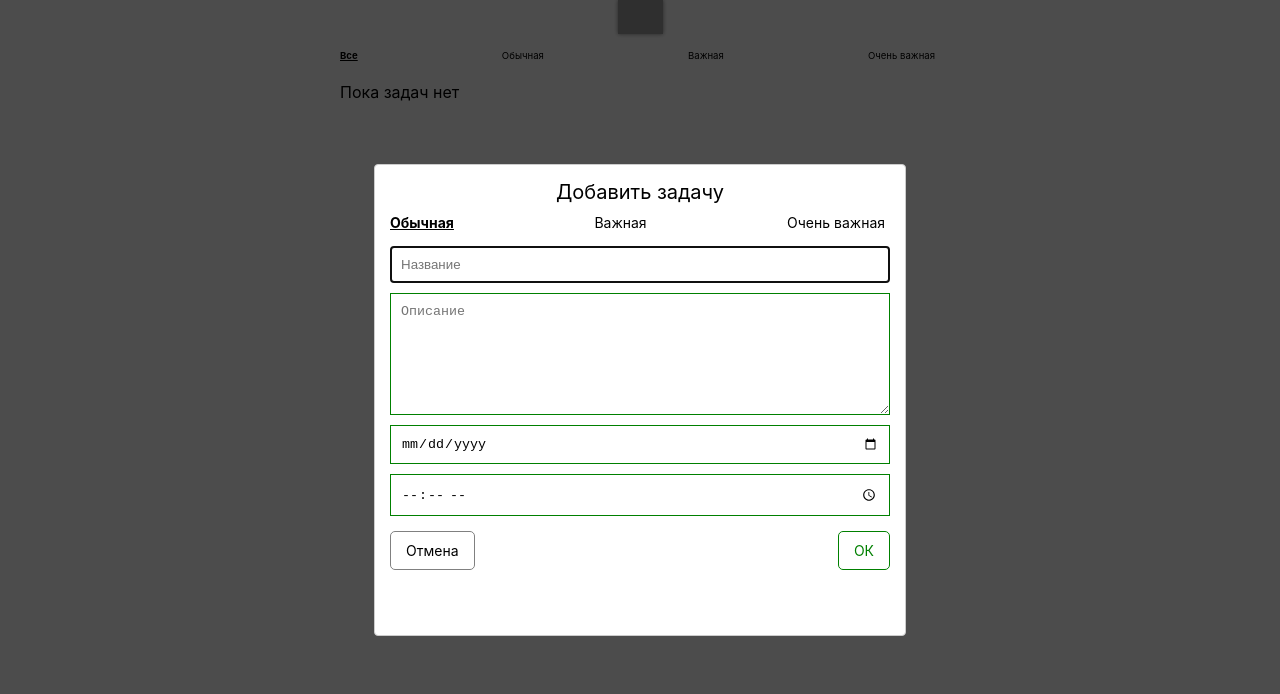
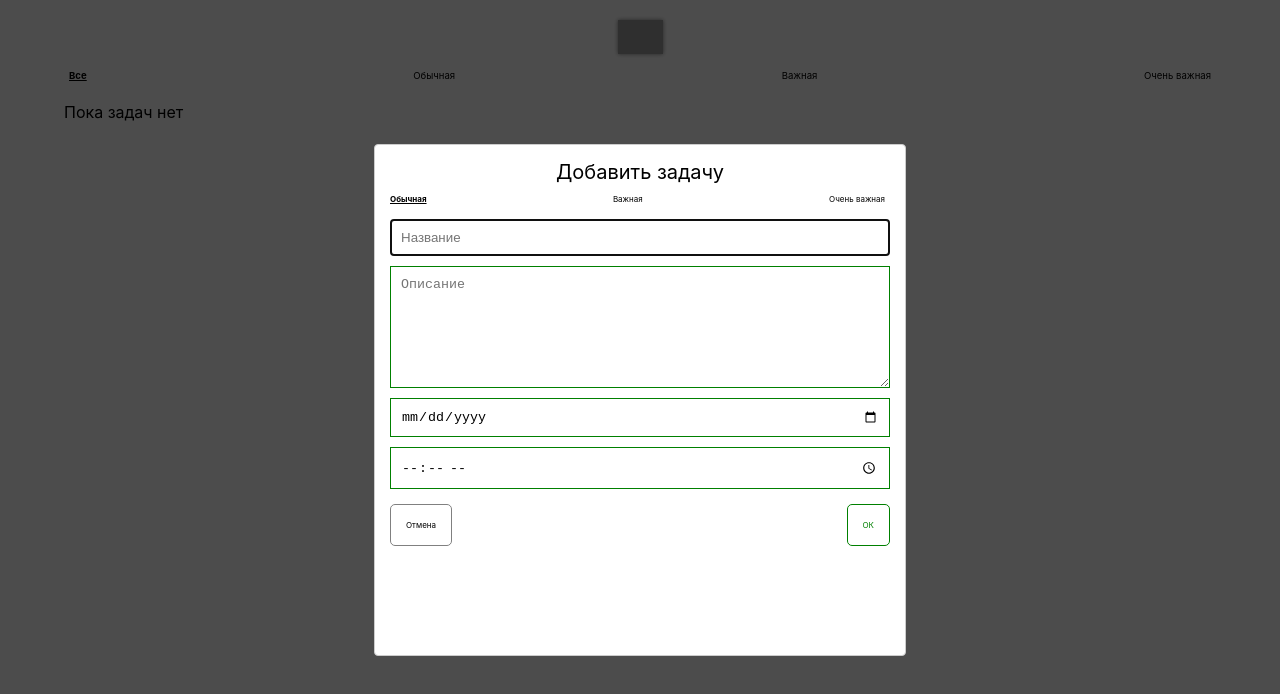
Before and after one commit to AlexanderYAntonov/todo-list, a React (Create React App) app: page / in a window 1280 px wide. Both pictures are taken after a click on the element 640 px from the left and 22 px from the top of the page. Shown: the top 694 px of the page. Built offline with nearby package versions, Linux system fonts and the light colour scheme; grey boxes are pictures that could not be loaded.

Commit message:
Code and styles cleaned. README edited.

```diff
--- a/src/components/Add.css
+++ b/src/components/Add.css
@@ -4,10 +4,10 @@
 	flex-direction: column;
 	align-items: stretch;
   width: 500px;
-  height: 55vh;
+  height: 60vh;
 	margin: auto;
   padding: 5px;
-  font-size:14px;
+  font-size:0.5rem;
 }
 
 .add__header {
@@ -43,8 +43,8 @@
 	border: 1px solid green;
 	color: green;
 	border-radius: 5px;
-	padding: 10px 15px;
-	margin-top: 15px;
+	padding: 15px 15px;
+  margin-top: 15px;
 }
 
 .add__add_btn:hover {
@@ -95,10 +95,40 @@
 @media (orientation: portrait) {
   .add__form {
     width: 250px;
-    height: 70vh;
+    min-height: 75vh;
+    display: flex;
+    flex-direction: column;
+    justify-content: space-between;
   }
 
   .add__textarea {
     height: 200px;
   }
 }
+
+@media only screen and (min-width: 768px) and (max-width: 1000px) and (orientation: portrait) {
+  .add__form {
+    width: 500px;
+    min-height: 55vh;
+  }
+
+}
+
+@media only screen and (min-height: 1300px) and (orientation: portrait) {
+  .add__form {
+    width: 700px;
+    min-height: 25vh;
+    font-size:1rem;
+  }
+
+  .add__header {
+    font-size: 26px;
+  }
+
+}
+
+@media only screen and (min-height: 670px) and (max-height: 1300px) and (orientation: portrait) {
+  .add__form {
+    min-height: 65vh;
+  }
+}
--- a/src/components/Add.js
+++ b/src/components/Add.js
@@ -120,9 +120,19 @@ class Add extends React.Component {
 			titleStatus,
 			descriptionStatus,
 		} = this.state;
+		const { currentID } = this.props;
+
+		let strTitle = '';
+
+		if (currentID === 0) {
+			strTitle = 'Добавить задачу';
+		} else {
+			strTitle = 'Изменить задачу';
+		}
+
 		return (
 			<form className="add__form">
-				<span className="add__header">Добавить задачу</span>
+				<span className="add__header">{strTitle}</span>
 
 				<div
 					onChange={event => this.setPriority(event)}
--- a/src/components/AddNew.css
+++ b/src/components/AddNew.css
@@ -6,7 +6,7 @@
   background-image:url('../images/add.svg');
   filter: drop-shadow(0 0 2px gray);
   transition: transform 500ms ease-in-out;
-  margin: 0 auto;
+  margin: 20px auto 0 auto;
 }
 
 .AddNew-icon:hover {
--- a/src/components/AddNew.js
+++ b/src/components/AddNew.js
@@ -39,7 +39,6 @@ export class AddNew extends React.Component {
 
 	//handle button click
 	handleAddNew = task => {
-		//this.closeModal();
 		this.props.handleAdd(task);
 		this.setState({ modalIsOpen: false });
 	};
--- a/src/components/List.css
+++ b/src/components/List.css
@@ -1,6 +1,5 @@
 .List__selsAndList {
   width: 90%;
-  max-width: 600px;
   min-width: 200px;
   margin: 0 auto;
   display: flex;
@@ -9,12 +8,13 @@
 }
 
 .List__task {
+  position:relative;
   font-size:12px;
   border:1px solid gray;
-  box-shadow:2px 2px 2px gray;
-  position:relative;
+  box-shadow: 2px 2px 2px #8f8888;
   margin-top: 20px;
   padding: 0 30px;
+  border-radius: 5px;
   display:flex;
   flex-direction: column;
   align-items: flex-start;
@@ -82,25 +82,32 @@
   background-image:url('../images/del.svg');
 }
 
-.checked_radio {
-  font-weight:bold;
-  text-decoration: underline;
-  margin-right:5px;
-  padding:5px 0;
-}
-
-.no_checked_radio {
-  font-weight:normal;
-  text-decoration: none;
-  margin-right:5px;
-  padding:5px 0;
-}
-
 .List__form-radio {
   display: flex;
   flex-direction: row;
   justify-content: space-between;
   font-size: 0.6rem;
+}
+
+.List__form-radio label {
+  padding: 5px;
+}
+
+.List-checked_radio {
+  font-weight:bold;
+  text-decoration: underline;
+  margin: 0;
+}
+
+.List-no_checked_radio {
+  font-weight:normal;
+  text-decoration: none;
+  margin: 0;
+}
+
+.List__form-radio label:hover {
+  filter:drop-shadow(2px 2px 2px #8f8888);
+  transition: 0.2s ease-in-out;
 }
 
 .List__form-radio:nth-last-child {
@@ -110,3 +117,45 @@
 .List__form-radio input[type="radio"] {
   display:none;
 }
+
+@media only screen and (min-width: 768px) and (max-width: 1000px) and (orientation: portrait) {
+  .List__task {
+    font-size: 18px;
+    padding: 0 40px;
+  }
+
+  .List__form-radio {
+    font-size: 1rem;
+  }
+
+  .List__task-icon {
+    width: 30px;
+    height:30px;
+  }
+
+  .List__task-edit {
+    top: 50px;
+    left: 5px;
+  }
+}
+
+@media only screen and (min-height: 1300px) and (orientation: portrait) {
+  .List__task {
+    font-size: 24px;
+    padding: 0 40px;
+  }
+
+  .List__form-radio {
+    font-size: 1rem;
+  }
+
+  .List__task-icon {
+    width: 30px;
+    height:30px;
+  }
+
+  .List__task-edit {
+    top: 50px;
+    left: 5px;
+  }
+}
--- a/src/components/List.js
+++ b/src/components/List.js
@@ -85,7 +85,8 @@ export class List extends React.Component {
 			>
 				<label
 					className={
-						(priority === 'All' && 'checked_radio') || 'no_checked_radio'
+						(priority === 'All' && 'List-checked_radio') ||
+						'List-no_checked_radio'
 					}
 				>
 					Все
@@ -93,7 +94,8 @@ export class List extends React.Component {
 				</label>
 				<label
 					className={
-						(priority === 'Normal' && 'checked_radio') || 'no_checked_radio'
+						(priority === 'Normal' && 'List-checked_radio') ||
+						'List-no_checked_radio'
 					}
 				>
 					Обычная
@@ -101,7 +103,8 @@ export class List extends React.Component {
 				</label>
 				<label
 					className={
-						(priority === 'Important' && 'checked_radio') || 'no_checked_radio'
+						(priority === 'Important' && 'List-checked_radio') ||
+						'List-no_checked_radio'
 					}
 				>
 					Важная
@@ -110,8 +113,8 @@ export class List extends React.Component {
 
 				<label
 					className={
-						(priority === 'Very important' && 'checked_radio') ||
-						'no_checked_radio'
+						(priority === 'Very important' && 'List-checked_radio') ||
+						'List-no_checked_radio'
 					}
 				>
 					Очень важная
@@ -196,7 +199,6 @@ export class List extends React.Component {
 	};
 
 	render() {
-		//	const { isFetching, objects, objectModal } = this.props;
 		const { isFetching } = this.props;
 
 		return (
```
Also changed, not shown: 1 other file (tests, documents, lock files or other folders).
